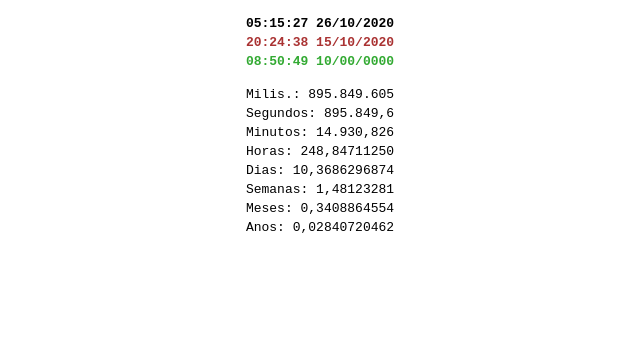
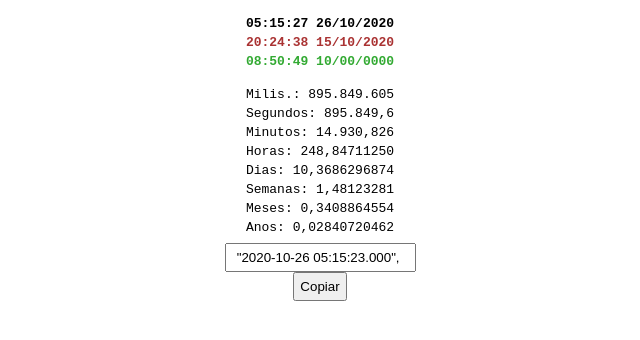
Before and after one commit to souza-eti-br/souza-eti-br.github.io, a plain HTML site: page parei/index.html in a window 1280 px wide. Shown: the whole page, without its empty margins (320-960 px from the left). Drawn offline with Linux system fonts and the light colour scheme.

Commit message:
atualização

```diff
--- a/parei/index.html
+++ b/parei/index.html
@@ -42,8 +42,8 @@
                 <td id="years"></td>
             </tr>
         </table>
-        <!--<input style="padding: 5px; text-align: center;" type="text" value="" id="myInput"><br/>-->
+        <input style="padding: 5px; text-align: center;" type="text" value="" id="myInput"><br/>
         <script type="text/javascript" src="js/index.js"></script>
-        <!--<button style="padding: 5px;" onclick="myFunction()">Copiar</button>-->
+        <button style="padding: 5px;" onclick="myFunction()">Copiar</button>
     </body>
 </html>
--- a/parei/js/index.js
+++ b/parei/js/index.js
@@ -1,4 +1,4 @@
-var showNow = false;
+var showNow = true;
 var textNow = "";
 var app = {
     initialize: function () {
```
